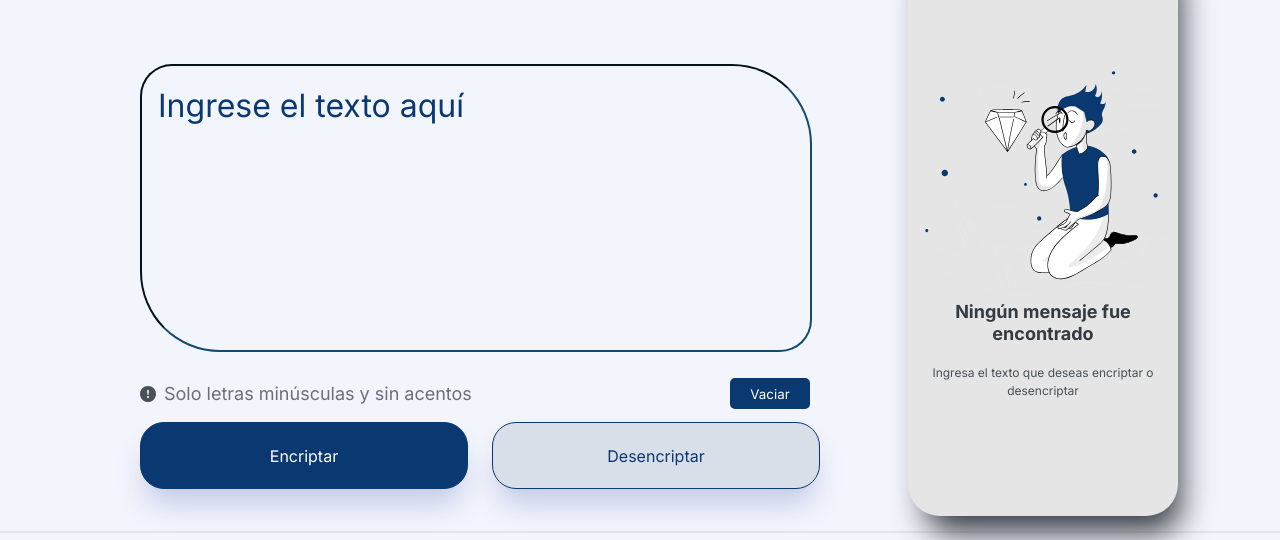
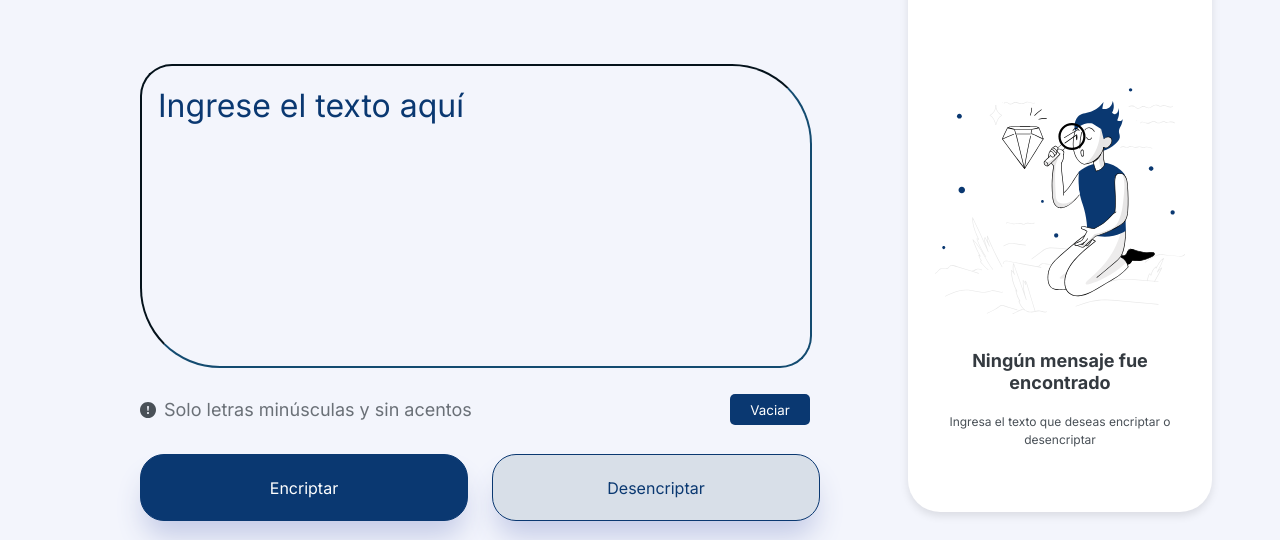
Before and after one commit to wizardcode-bot/Encriptador-de-texto, a plain HTML site: page index.html in a window 1280 px wide. Shown: the part 104-644 px from the top of the page. Drawn offline with Linux system fonts and the light colour scheme.

Commit message:
Fix right card for encrypted text

```diff
--- a/CSS/style.css
+++ b/CSS/style.css
@@ -12,7 +12,7 @@ Global Css
     --White-Blue:#D8DFE8;
     --Medium-Blue:#0a38718a;
     --Gray:#343A40;
-    --Gree:#495057;
+    --Card-text:#495057;
 }
 
 *{
@@ -39,14 +39,14 @@ img{
 
 header{
     position: absolute;
-    margin: 40px 0px 0px 40px;
 }
 
 header .logo{
-display: flex;
-align-items: flex-start;
-width: 120px;
-height: 48px;
+    display: flex;
+    align-items: flex-start;
+    width: 120px;
+    height: 48px;
+    margin: 40px 0px 0px 40px;
 }
 
 main{
@@ -64,7 +64,7 @@ main{
 
 .encriptar{
     width: 42rem;
-    height: 18rem;
+    height: 19rem;
     font-weight: 400;
     font-size: 2rem;
     line-height: 3rem;
@@ -90,7 +90,7 @@ main{
     padding: 0;
     gap: 8px;
     position: absolute;
-    top: 484px;
+    top: 500px;
 }
 
 .texto-aviso{
@@ -101,6 +101,7 @@ main{
     line-height: 150%;
     opacity: 0.8;
     color: var(--Medium-Gray);
+    /* margin-top: 2rem; */
 }
 
 .encriptador-contenedor{
@@ -110,6 +111,7 @@ main{
     gap: 24px;
     position: absolute;
     top: 526px;
+    margin-top: 2rem;
 }
 
 /* Características comúnes entre los dos botones */
@@ -194,16 +196,15 @@ main{
     box-shadow: #0A3871 1px 3px 5px 1px;
 }
 
-
-
 .tarjeta{
-    width: 270px;
-    height: 580px;
-    background: var(--Font);
-    box-shadow: 10px 24px 32px -8px var(--Gray);
+    width: 19rem;
+    height: 36rem;
+    background: white;
+    box-shadow: 0 4px 8px rgba(0, 0, 0, 0.1);
     position: relative;
-    margin-top: 40px;
-    border-radius: 32px;
+    margin-top: 2.5rem;
+    margin-bottom: 2.5rem;
+    border-radius: 2rem;
     text-align: center;
 }
 
@@ -211,11 +212,11 @@ main{
     width: 250px;
     margin: auto;
     margin-top: 50%;
-    background: var(--Font);
+    background: white;
 }
 
 .img-muñeco{
-    background: var(--Font);
+    background: white;
 }
 
 .texto-uno{
@@ -225,7 +226,8 @@ main{
     line-height: 120%;
     text-align: center;
     color: var(--Gray);
-    background: var(--Font);
+    background: white;
+    margin-top: 2rem;
 }
 
 .texto-dos{
@@ -235,20 +237,20 @@ main{
     line-height: 150%;
     text-align: center;
     color: var(--Medium-Gray);
-    background: var(--Font);
+    background: white;
 }
 
 .evaluar{
     width: 100%;
     height: 485px;
     position: absolute;
-    padding: 20px;
+    padding: 2rem;
     top: 0;
     left: 0;
     font-weight: 400;
     font-size: 24px;
     line-height: 36px;
-    color: var(--Gree);
+    color: var(--Card-text);
     background: transparent;
     border-top-right-radius: 32px;
     border-top-left-radius: 32px;
@@ -261,9 +263,9 @@ main{
 }
 
 .btn-copiar{
-    width: 224px;
-    height: 67px;
-    margin: 23px;
+    width: 80%;
+    height: auto; /*67px*/
+    margin: 2rem;
     position: absolute;
     bottom: 0;
     left: 0;
@@ -376,7 +378,6 @@ Media
 
     header .logo{
         width: 100%;
-        background: var(--White);
         padding: 2px;
     }
 
```
